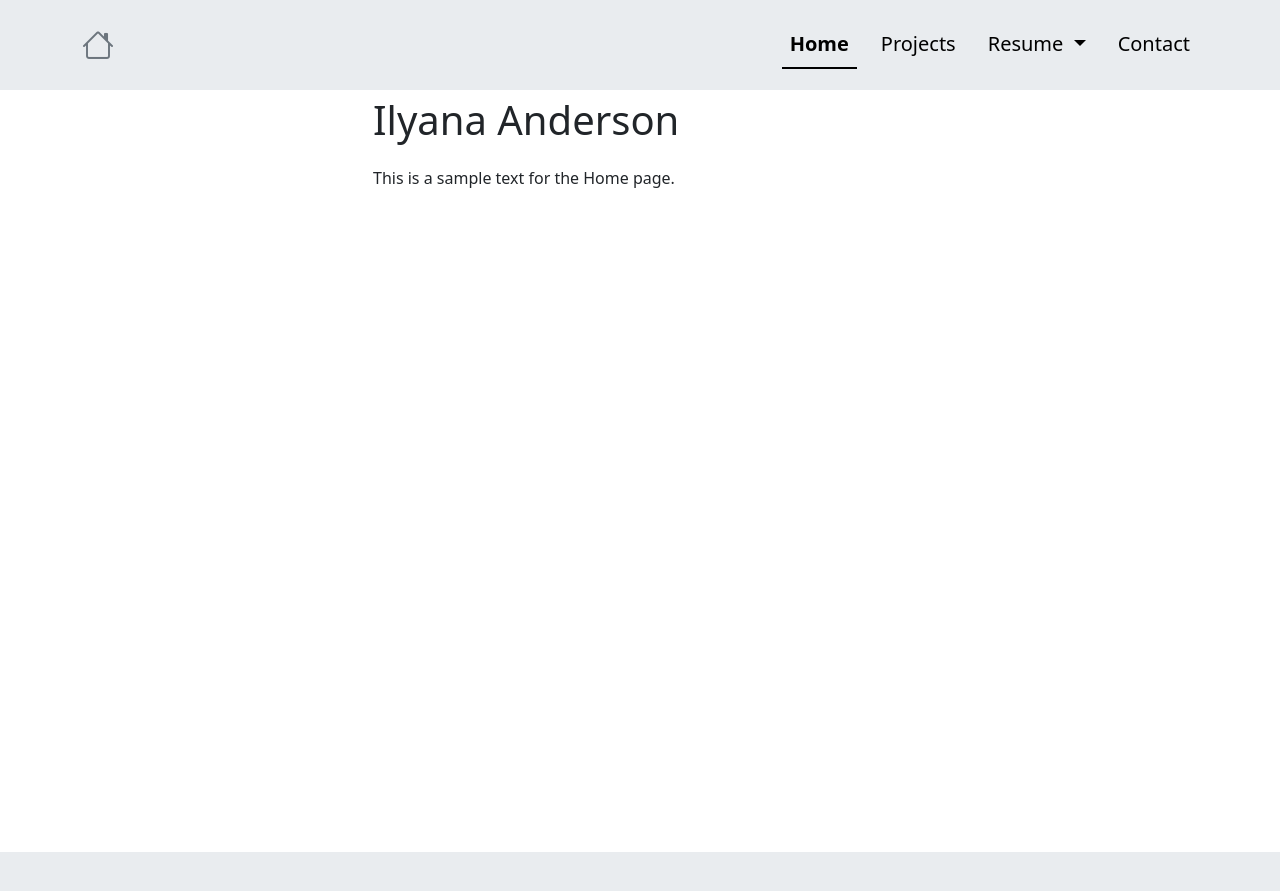
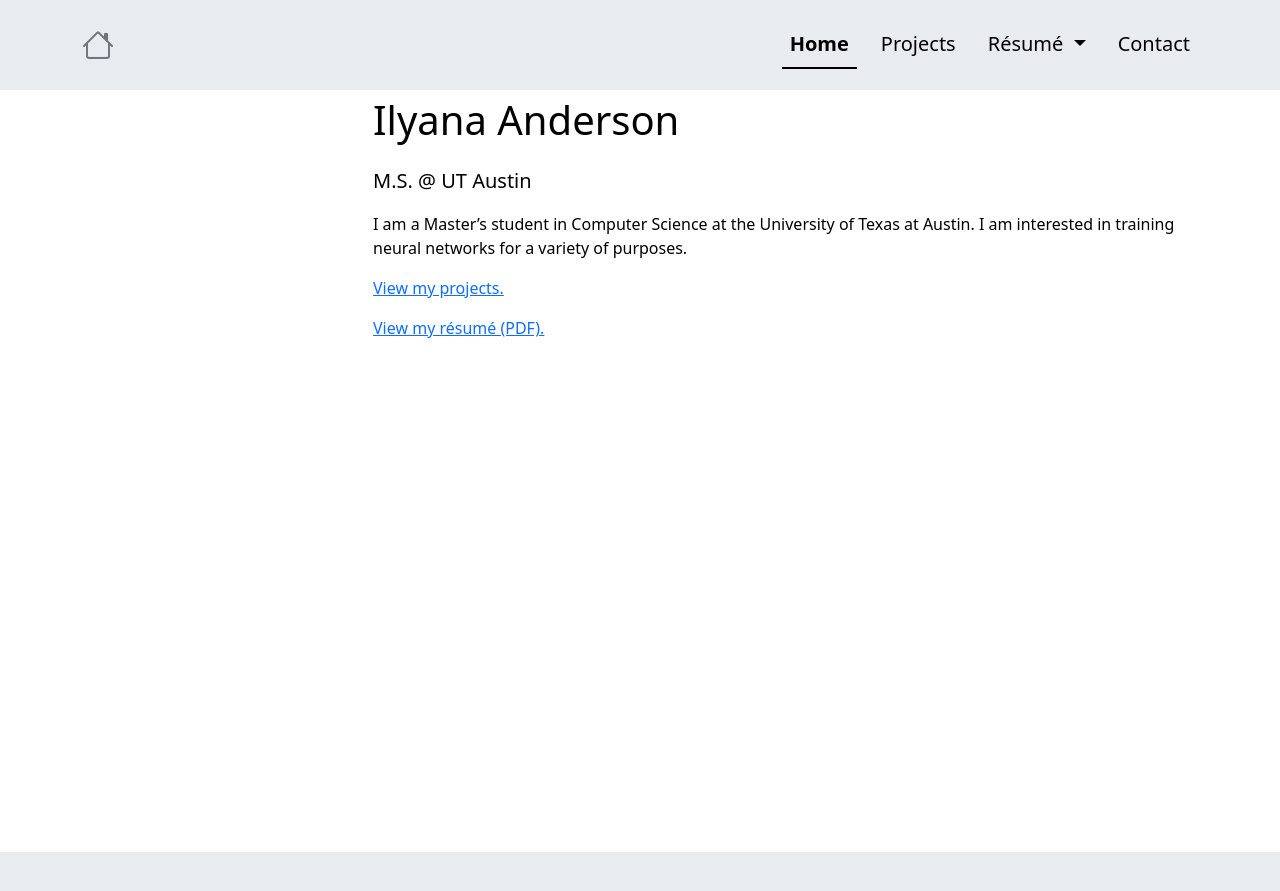
Before and after one commit to ilyanaanderson/ilyanaanderson.github.io, a Jekyll site: the page built from docs/index.html, in a window 1280 px wide. Shown: the top 891 px of the page. Built offline with Jekyll 4.4.1, drawn with Linux system fonts in a browser that asks for light colours.

Commit message:
skeleton of index page created

```diff
--- a/docs/_includes/header.html
+++ b/docs/_includes/header.html
@@ -18,7 +18,7 @@
                 </li>
                 <li class="nav-item dropdown">
                     <button class="nav-link dropdown-toggle text-black" type="button" id="navbarDropdownResume" data-bs-toggle="dropdown" aria-expanded="false">
-                        Resume
+                        Résumé
                     </button>
                     <ul class="dropdown-menu" aria-labelledby="navbarDropdownResume">
                         <li><a class="dropdown-item text-black" href="/resume.pdf">View PDF</a></li>
--- a/docs/index.html
+++ b/docs/index.html
@@ -6,9 +6,12 @@ title_id: home
 <div class="container-sm">
     <div class="row">
         <div class="col-3"></div>
-        <div class="col-9">
+        <div class="col-9 text-black">
             <p class="fs-1">Ilyana Anderson</p>
-            <p>This is a sample text for the Home page. </p>
+            <p class="fs-5">M.S. @ UT Austin </p>
+            <p class="fs-6">I am a Master’s student in Computer Science at the University of Texas at Austin. I am interested in training neural networks for a variety of purposes.</p>
+            <p><a class="fs-6" href="/projects">View my projects.</a></p>
+            <p><a class="fs-6" href="/resume.pdf">View my résumé (PDF).</a></p>
         </div>
     </div>
 </div>
```
